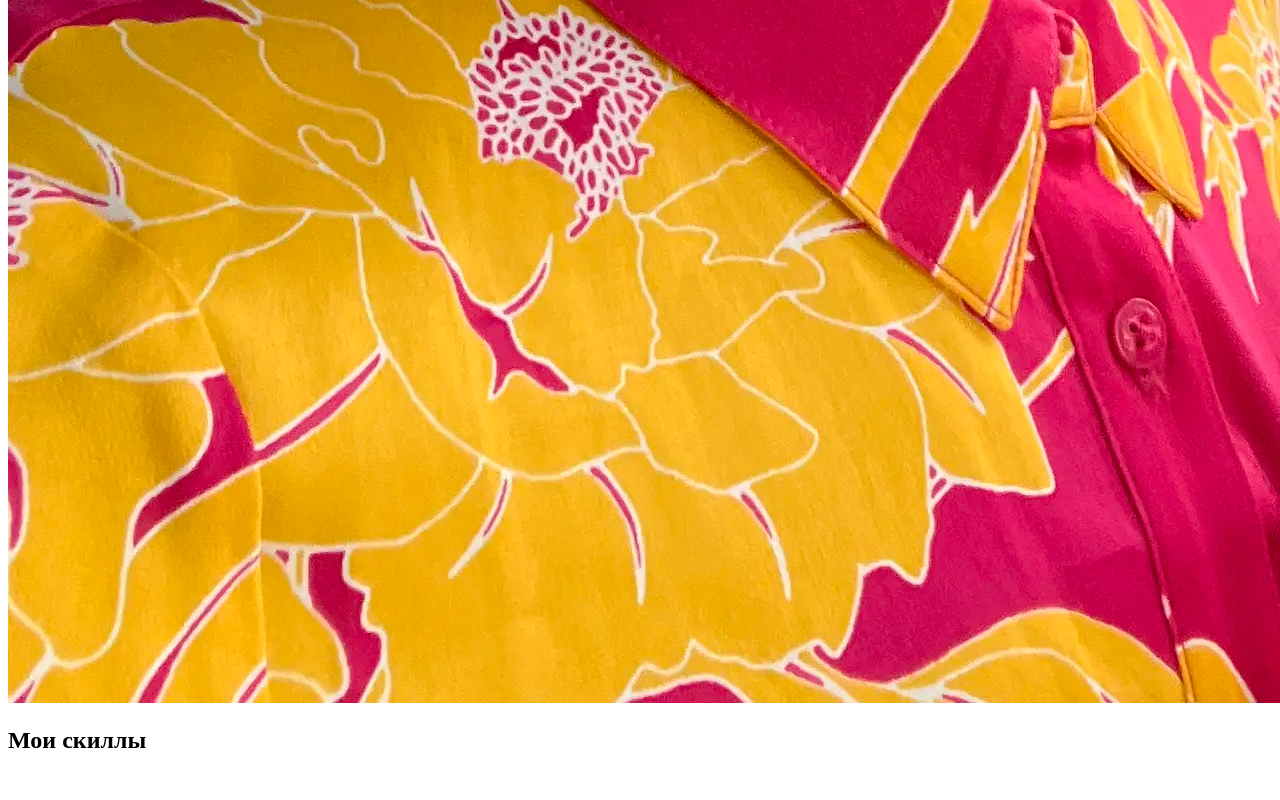
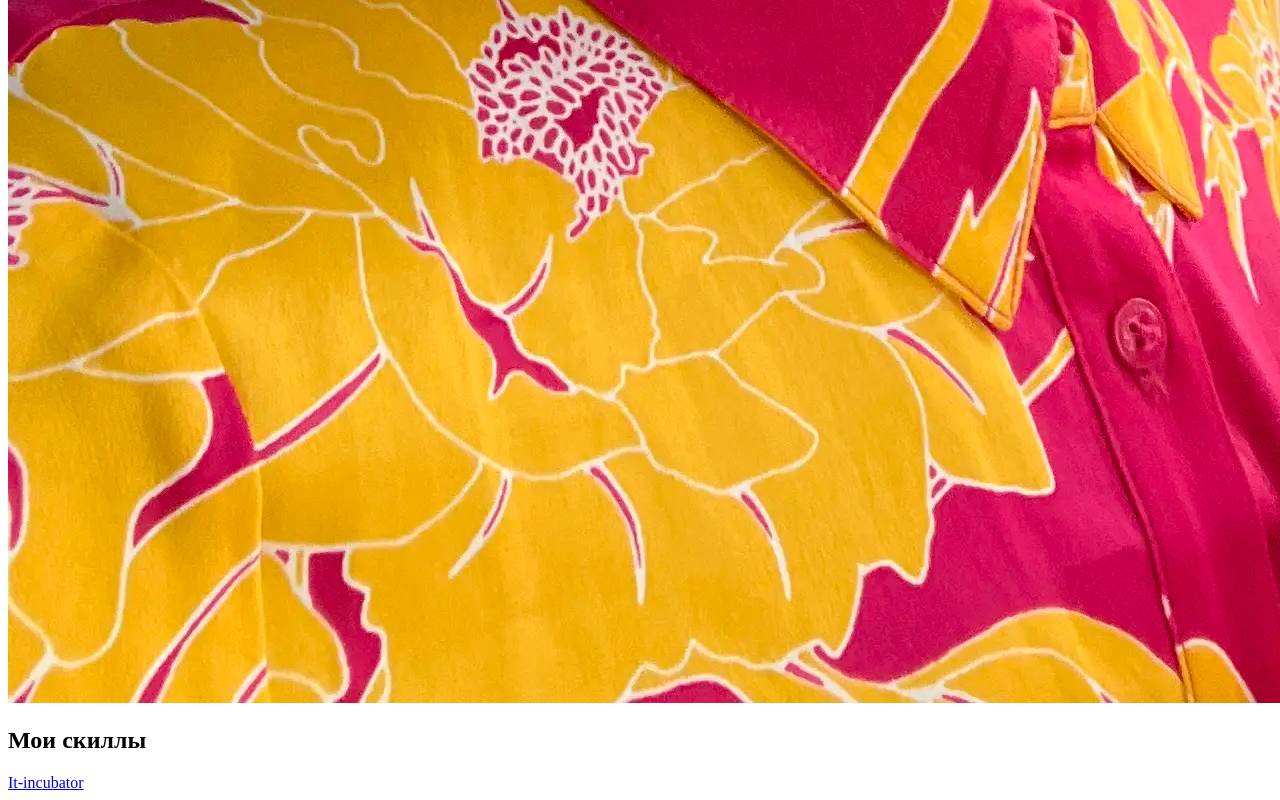
Before and after one commit to nuriyanagimova/1-hw-with-auto-test-html-css-main-2, a plain HTML site: page index.html in a window 1280 px wide. Shown: the part 2530-3330 px from the top of the page. Drawn offline with Linux system fonts and the light colour scheme.

Commit message:
complet task-9

```diff
--- a/index.html
+++ b/index.html
@@ -60,6 +60,7 @@
     </section>
     <footer data-cy="hw-footer-pre">
         <!-- 9) Создай здесь ссылку на наш сайт https://it-incubator.io/ (текст ссылки должен быть it-incubator) -->
+         <a href="https://it-incubator.io/" target="_blank">It-incubator</a>
     </footer>
 </body>
 </html>
```
